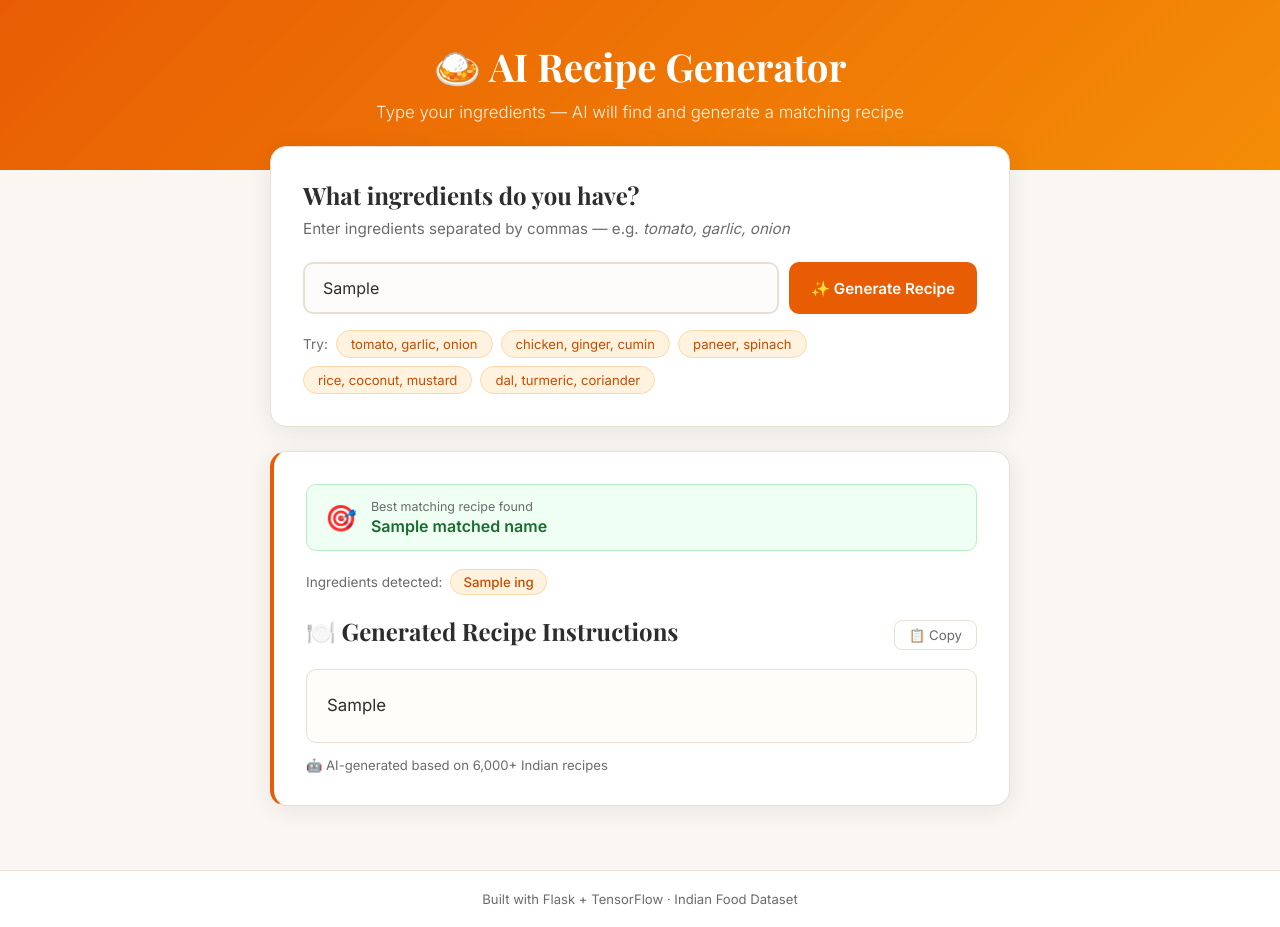
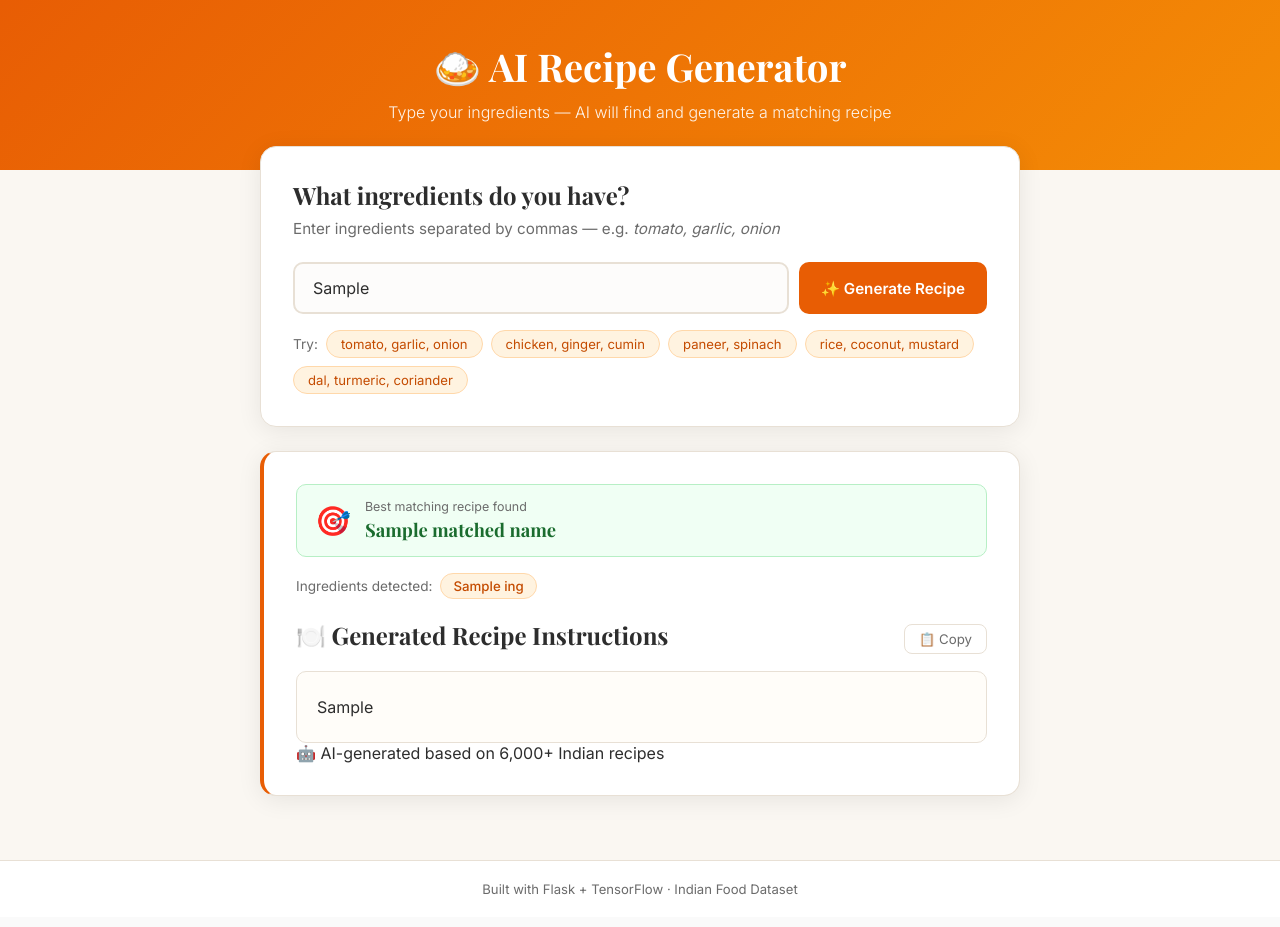
Before and after one commit to apurvstudy01-rgb/AI-Recipe-Generator, a Flask app: template templates/index.html in a window 1280 px wide. After the commit the page ends 895 px from the top, so only its background shows below. Run offline with Flask 3, Linux system fonts and the light colour scheme; the template is opened without the code that fills it: most values are stand-ins (such as "Sample title", 1, 10 or a date in 2020); parts of the project's set-up code (start-up, migrations or seed data) failed here and were passed over.

Commit message:
Update style.css

```diff
--- a/static/style.css
+++ b/static/style.css
@@ -11,126 +11,94 @@
     --border:        #e8e0d5;
     --shadow:        0 4px 24px rgba(0,0,0,0.08);
     --radius:        16px;
+    --green-bg:      #f0fff4;
+    --green-border:  #b7efc5;
+    --green-text:    #1a6c2e;
 }
 
-body {
-    font-family: 'Inter', sans-serif;
-    background: var(--bg);
-    color: var(--text);
-    min-height: 100vh;
-    display: flex;
-    flex-direction: column;
-}
+body { font-family: 'Inter', sans-serif; background: var(--bg); color: var(--text); min-height: 100vh; display: flex; flex-direction: column; }
 
 /* Header */
-.header {
-    background: linear-gradient(135deg, #e85d04 0%, #f48c06 100%);
-    color: white;
-    padding: 40px 20px 48px;
-    text-align: center;
-}
+.header { background: linear-gradient(135deg, #e85d04 0%, #f48c06 100%); color: white; padding: 40px 20px 48px; text-align: center; }
 .header-inner { max-width: 700px; margin: 0 auto; }
 .logo { font-family: 'Playfair Display', serif; font-size: 2.4rem; font-weight: 700; margin-bottom: 10px; }
-.tagline { font-size: 1.05rem; opacity: 0.92; font-weight: 300; }
+.tagline { font-size: 1rem; opacity: 0.92; font-weight: 300; }
 
 /* Container */
-.container { max-width: 780px; margin: -24px auto 40px; padding: 0 20px; flex: 1; }
+.container { max-width: 800px; margin: -24px auto 40px; padding: 0 20px; flex: 1; }
 
 /* Cards */
-.card {
-    background: var(--card-bg);
-    border-radius: var(--radius);
-    padding: 32px;
-    box-shadow: var(--shadow);
-    border: 1px solid var(--border);
-    margin-bottom: 24px;
-}
+.card { background: var(--card-bg); border-radius: var(--radius); padding: 32px; box-shadow: var(--shadow); border: 1px solid var(--border); margin-bottom: 24px; }
 .card h2 { font-family: 'Playfair Display', serif; font-size: 1.5rem; margin-bottom: 8px; }
 .subtitle { color: var(--text-muted); font-size: 0.95rem; margin-bottom: 24px; }
 
 /* Input */
 .input-group { display: flex; gap: 10px; margin-bottom: 16px; }
-.text-input {
-    flex: 1; padding: 14px 18px; font-size: 1rem;
-    font-family: 'Inter', sans-serif; border: 2px solid var(--border);
-    border-radius: 10px; outline: none; transition: border-color 0.2s;
-    color: var(--text); background: #fdfcfb;
-}
+.text-input { flex: 1; padding: 14px 18px; font-size: 1rem; font-family: 'Inter', sans-serif; border: 2px solid var(--border); border-radius: 10px; outline: none; transition: border-color 0.2s; background: #fdfcfb; color: var(--text); }
 .text-input:focus { border-color: var(--primary); background: white; }
-.btn-generate {
-    padding: 14px 22px; background: var(--primary); color: white;
-    border: none; border-radius: 10px; font-size: 0.95rem; font-weight: 600;
-    font-family: 'Inter', sans-serif; cursor: pointer; white-space: nowrap;
-    transition: background 0.2s;
-}
+.btn-generate { padding: 14px 22px; background: var(--primary); color: white; border: none; border-radius: 10px; font-size: 0.95rem; font-weight: 600; font-family: 'Inter', sans-serif; cursor: pointer; white-space: nowrap; transition: background 0.2s; }
 .btn-generate:hover { background: var(--primary-dark); }
 .btn-generate:disabled { opacity: 0.7; cursor: not-allowed; }
 
 /* Chips */
 .chips { display: flex; flex-wrap: wrap; gap: 8px; align-items: center; }
 .chip-label { font-size: 0.85rem; color: var(--text-muted); }
-.chip {
-    background: var(--primary-light); color: var(--primary-dark);
-    border: 1px solid #ffd8aa; border-radius: 20px; padding: 5px 14px;
-    font-size: 0.82rem; font-family: 'Inter', sans-serif; cursor: pointer;
-}
+.chip { background: var(--primary-light); color: var(--primary-dark); border: 1px solid #ffd8aa; border-radius: 20px; padding: 5px 14px; font-size: 0.82rem; font-family: 'Inter', sans-serif; cursor: pointer; transition: background 0.15s; }
 .chip:hover { background: #ffe5c4; }
 
 /* Alert */
 .alert { margin-top: 16px; padding: 12px 16px; border-radius: 8px; font-size: 0.9rem; }
 .alert-error { background: #fff0f0; color: #c0392b; border: 1px solid #fcc; }
 
+/* Result card */
+.result-card { border-left: 4px solid var(--primary); }
+
 /* Match Banner */
-.match-banner {
-    display: flex; align-items: center; gap: 14px;
-    background: #f0fff4; border: 1px solid #b7efc5;
-    border-radius: 10px; padding: 14px 18px; margin-bottom: 18px;
-}
-.match-banner.no-match { background: #fffbea; border-color: #ffe08a; }
-.match-icon { font-size: 1.6rem; }
-.match-label { font-size: 0.78rem; color: var(--text-muted); margin-bottom: 2px; }
-.match-name { font-weight: 600; font-size: 1rem; color: #1a6c2e; }
+.match-banner { display: flex; align-items: center; gap: 14px; background: var(--green-bg); border: 1px solid var(--green-border); border-radius: 10px; padding: 14px 18px; margin-bottom: 16px; }
+.match-icon { font-size: 1.8rem; }
+.match-label { font-size: 0.78rem; color: var(--text-muted); margin-bottom: 3px; }
+.match-name { font-family: 'Playfair Display', serif; font-weight: 700; font-size: 1.15rem; color: var(--green-text); }
 
-/* Ingredient tags */
-.ingredients-row {
-    display: flex; flex-wrap: wrap; gap: 8px;
-    align-items: center; margin-bottom: 20px;
-}
+/* Meta row */
+.meta-row { display: flex; flex-wrap: wrap; gap: 8px; margin-bottom: 16px; }
+.meta-tag { background: #f5f5f5; border: 1px solid var(--border); border-radius: 20px; padding: 4px 12px; font-size: 0.8rem; color: var(--text-muted); }
+
+/* Detected ingredients row */
+.ingredients-row { display: flex; flex-wrap: wrap; gap: 8px; align-items: center; margin-bottom: 20px; }
 .ing-label { font-size: 0.85rem; color: var(--text-muted); }
-.ing-tag {
-    background: var(--primary-light); color: var(--primary-dark);
-    border: 1px solid #ffd8aa; border-radius: 20px;
-    padding: 4px 12px; font-size: 0.83rem; font-weight: 500;
-}
+.ing-tag { background: var(--primary-light); color: var(--primary-dark); border: 1px solid #ffd8aa; border-radius: 20px; padding: 4px 12px; font-size: 0.83rem; font-weight: 500; }
 
-/* Result */
-.result-card { border-left: 4px solid var(--primary); }
-.result-header { display: flex; justify-content: space-between; align-items: center; margin-bottom: 14px; }
-.btn-copy {
-    background: transparent; border: 1px solid var(--border);
-    border-radius: 8px; padding: 6px 14px; font-size: 0.83rem;
-    cursor: pointer; color: var(--text-muted); font-family: 'Inter', sans-serif;
-    transition: border-color 0.2s, color 0.2s;
-}
+/* Section blocks */
+.section-block { margin-bottom: 24px; }
+.section-heading { font-weight: 600; font-size: 1rem; margin-bottom: 12px; color: var(--text); }
+.result-header { display: flex; justify-content: space-between; align-items: center; margin-bottom: 12px; }
+
+/* Ingredients grid */
+.ingredients-grid { display: grid; grid-template-columns: repeat(auto-fill, minmax(220px, 1fr)); gap: 6px; background: #fdfcfb; border: 1px solid var(--border); border-radius: 10px; padding: 16px; }
+.ing-item { display: flex; align-items: flex-start; gap: 8px; font-size: 0.9rem; line-height: 1.5; }
+.ing-dot { color: var(--primary); font-size: 1.1rem; flex-shrink: 0; }
+
+/* Instructions */
+.recipe-text { font-size: 1rem; line-height: 1.9; color: var(--text); padding: 20px; background: #fffdf9; border: 1px solid var(--border); border-radius: 10px; white-space: pre-wrap; word-break: break-word; }
+
+/* Copy button */
+.btn-copy { background: transparent; border: 1px solid var(--border); border-radius: 8px; padding: 6px 14px; font-size: 0.83rem; cursor: pointer; color: var(--text-muted); font-family: 'Inter', sans-serif; transition: border-color 0.2s, color 0.2s; }
 .btn-copy:hover { border-color: var(--primary); color: var(--primary); }
 
-.recipe-text {
-    font-size: 1.05rem; line-height: 1.9; color: var(--text);
-    padding: 20px; background: #fffdf9; border: 1px solid var(--border);
-    border-radius: 10px; white-space: pre-wrap; word-break: break-word;
-}
-.result-footer { margin-top: 14px; font-size: 0.82rem; color: var(--text-muted); }
+/* AI Tip */
+.tip-block { background: linear-gradient(135deg, #fff8f0, #fff3e0); border: 1px solid #ffd8aa; border-radius: 10px; padding: 16px 20px; }
+.tip-label { font-size: 0.82rem; font-weight: 600; color: var(--primary-dark); margin-bottom: 6px; }
+.tip-text { font-size: 0.92rem; line-height: 1.7; color: var(--text); font-style: italic; }
 
 /* Footer */
-.footer {
-    text-align: center; padding: 20px; font-size: 0.82rem;
-    color: var(--text-muted); border-top: 1px solid var(--border); background: white;
-}
+.footer { text-align: center; padding: 20px; font-size: 0.82rem; color: var(--text-muted); border-top: 1px solid var(--border); background: white; }
 
+/* Responsive */
 @media (max-width: 600px) {
     .logo { font-size: 1.8rem; }
     .input-group { flex-direction: column; }
     .btn-generate { width: 100%; }
-    .card { padding: 24px 18px; }
+    .card { padding: 20px 16px; }
     .result-header { flex-direction: column; gap: 10px; align-items: flex-start; }
+    .ingredients-grid { grid-template-columns: 1fr 1fr; }
 }
```
